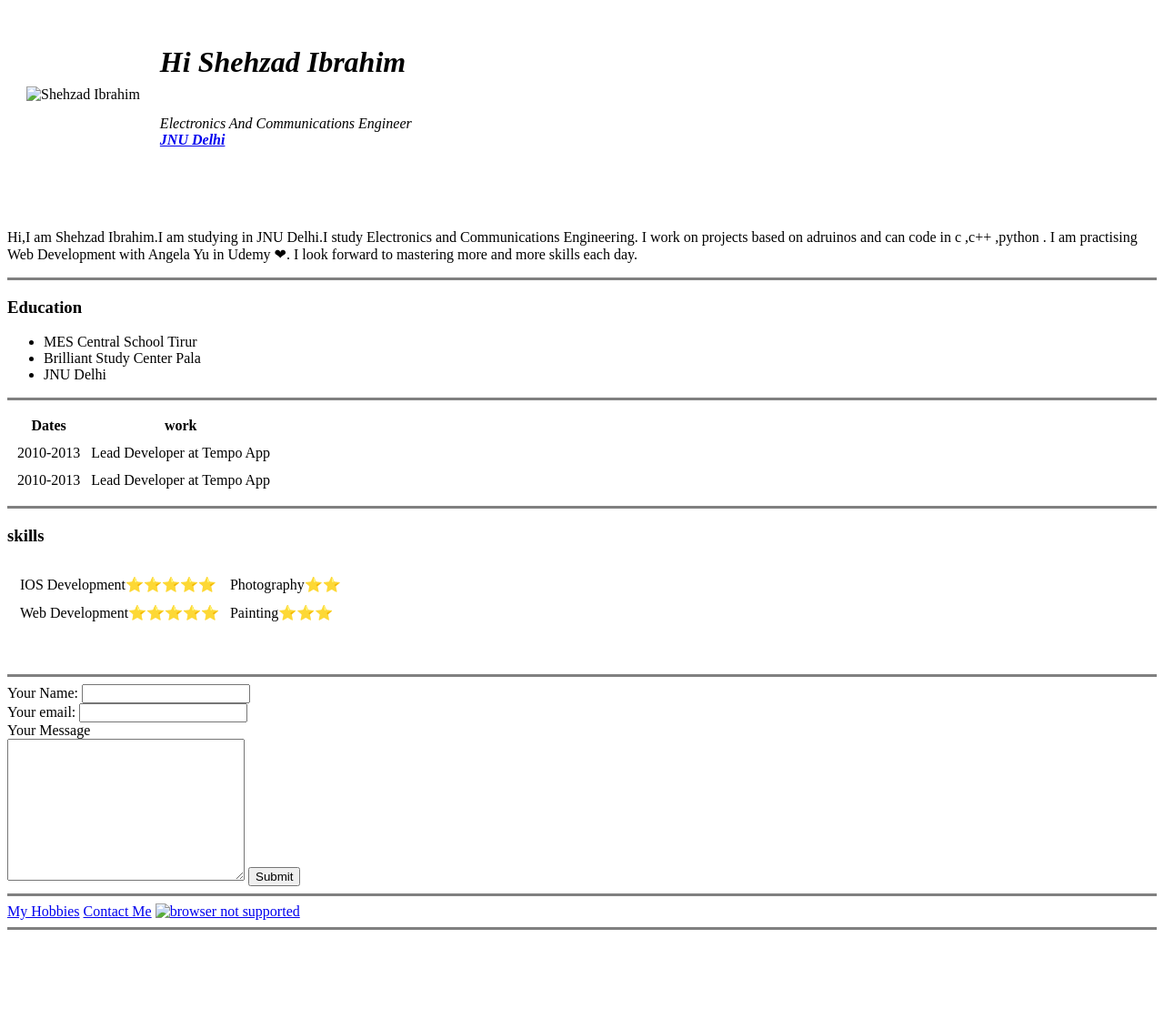
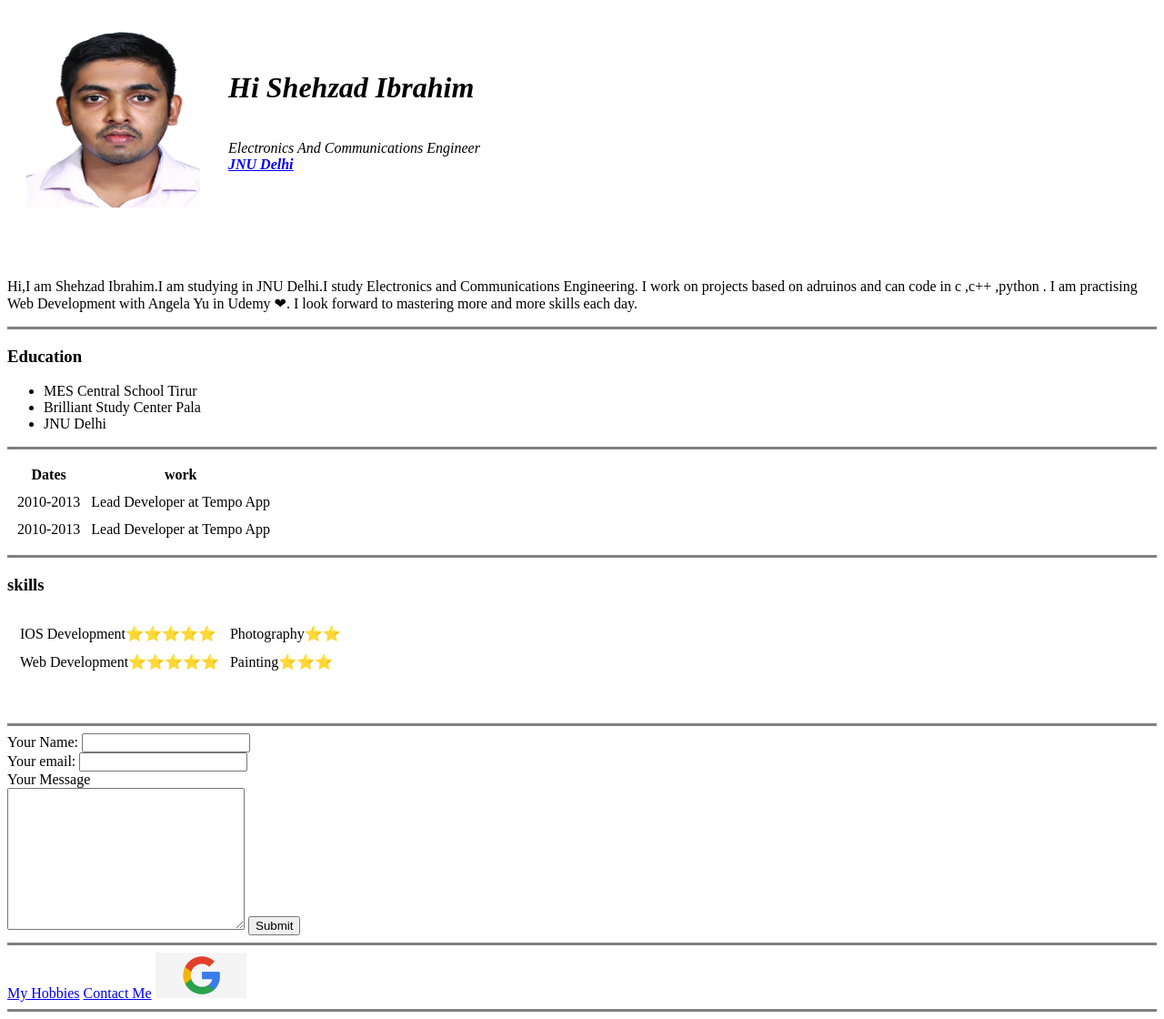
Before and after one commit to shehzadibrahim/CV, a plain HTML site: page index.html in a window 1280 px wide. Shown: the whole page at 91% size. Before the commit the page ends 1030 px from the top, so only its background shows below. Drawn offline with Linux system fonts and the light colour scheme.

Commit message:
Update index.html

```diff
--- a/index.html
+++ b/index.html
@@ -9,7 +9,7 @@
 <body>
   <table cellspacing="20">
     <tr>
-      <td><img src="photo1.jpg" alt="Shehzad Ibrahim" height="200" width="200"></td>
+      <td><img src="images/photo1.jpg" alt="Shehzad Ibrahim" height="200" width="200"></td>
       <td>
         <p><em>
             <h1>Hi Shehzad Ibrahim</h1><br>Electronics And Communications Engineer <br>
@@ -119,7 +119,7 @@
 
   <a href="contact.html">Contact Me</a>
   <a href="https://www.google.com/">
-    <img border="0" alt="browser not supported" src="google.png" width="100" height="50">
+    <img border="0" alt="browser not supported" src="images/google.png" width="100" height="50">
   </a>
 
   <hr size="3" noshade>
```
